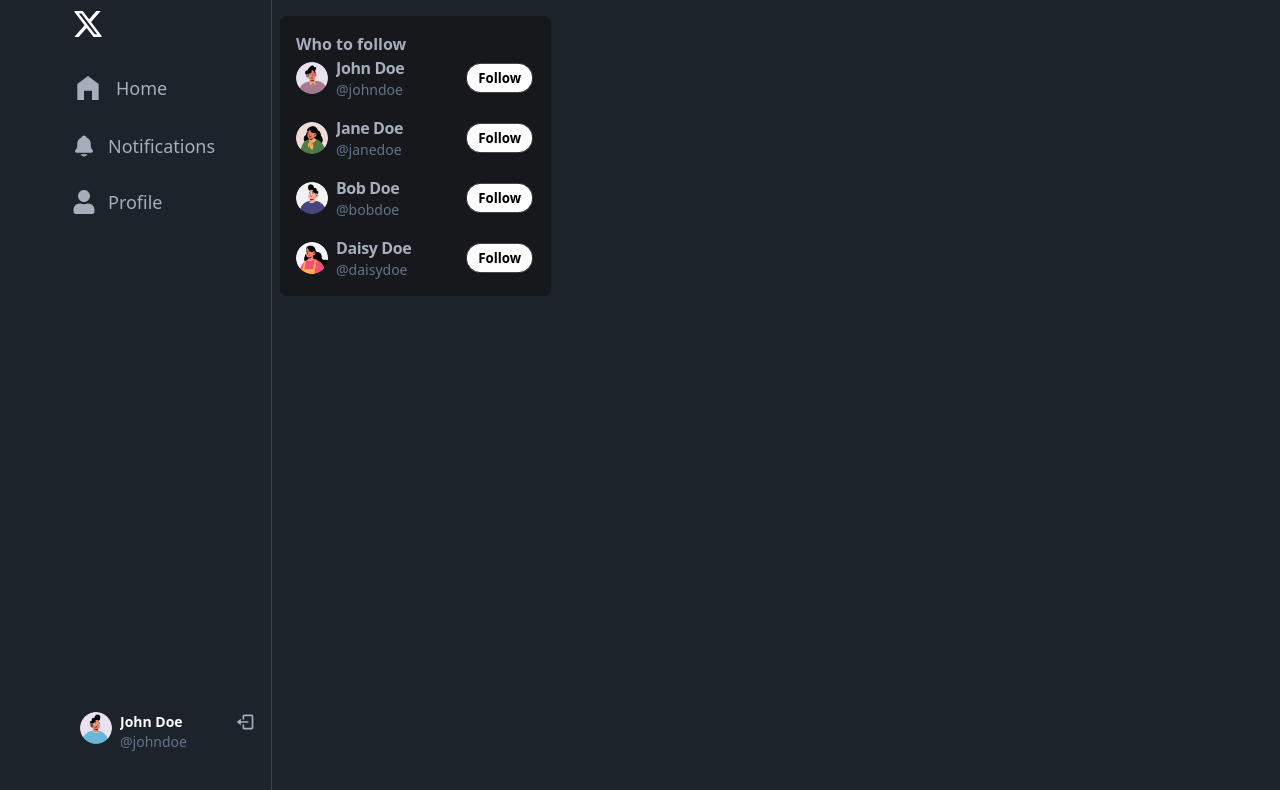
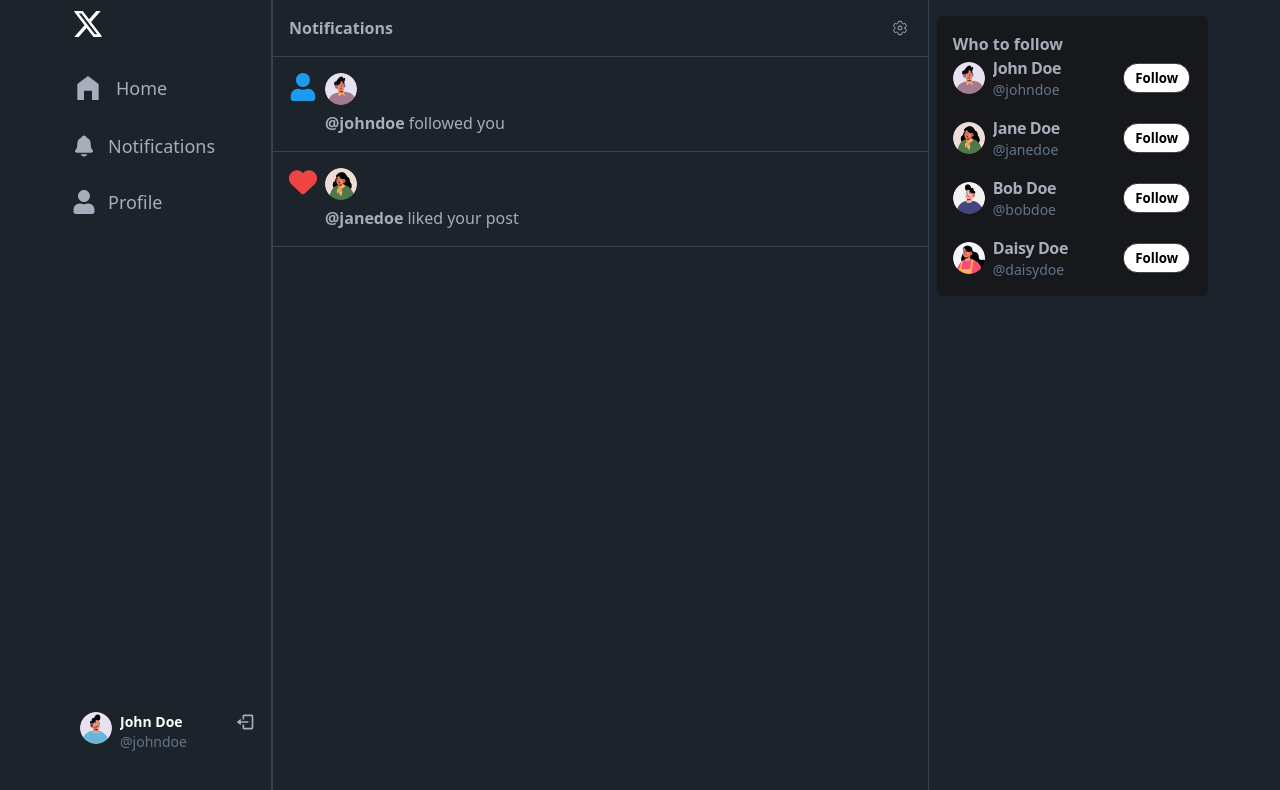
Before and after one commit to ahmedabelrahman-dev/Twitter-app, a React (Vite) app in the folder frontend/: page /notifications in a window 1280 px wide. Shown: the top 790 px of the page. Built offline with nearby package versions, Linux system fonts and the light colour scheme.

Commit message:
feat: added notifications components and route

```diff
--- a/frontend/src/App.jsx
+++ b/frontend/src/App.jsx
@@ -4,6 +4,7 @@
 import SignUpPage from './pages/auth/signup/SignUpPage';
 import Sidebar from './components/common/Sidebar';
 import RightPanel from './components/common/RightPanel';
+import NotificationPage from './pages/notification/NotificationPage';
 function App() {
   return (
     <div className="flex max-w-6xl mx-auto">
@@ -12,6 +13,7 @@
         <Route path="/" element={<HomePage />} />
         <Route path="/signup" element={<SignUpPage />} />
         <Route path="/login" element={<LoginPage />} />
+        <Route path="/notifications" element={<NotificationPage />} />
       </Routes>
       <RightPanel />
     </div>
--- /dev/null
+++ b/frontend/src/components/common/LoadingSpinner.jsx
@@ -0,0 +1,6 @@
+const LoadingSpinner = ({ size = 'md' }) => {
+  const sizeClass = `loading-${size}`;
+
+  return <span className={`loading loading-spinner ${sizeClass}`} />;
+};
+export default LoadingSpinner;
--- /dev/null
+++ b/frontend/src/pages/notification/NotificationPage.jsx
@@ -0,0 +1,98 @@
+import { Link } from 'react-router-dom';
+import LoadingSpinner from '../../components/common/LoadingSpinner.jsx';
+
+import { IoSettingsOutline } from 'react-icons/io5';
+import { FaUser } from 'react-icons/fa';
+import { FaHeart } from 'react-icons/fa6';
+
+const NotificationPage = () => {
+  const isLoading = false;
+  const notifications = [
+    {
+      _id: '1',
+      from: {
+        _id: '1',
+        username: 'johndoe',
+        profileImg: '/avatars/boy2.png',
+      },
+      type: 'follow',
+    },
+    {
+      _id: '2',
+      from: {
+        _id: '2',
+        username: 'janedoe',
+        profileImg: '/avatars/girl1.png',
+      },
+      type: 'like',
+    },
+  ];
+
+  const deleteNotifications = () => {
+    alert('All notifications deleted');
+  };
+
+  return (
+    <>
+      <div className="flex-[4_4_0] border-l border-r border-gray-700 min-h-screen">
+        <div className="flex justify-between items-center p-4 border-b border-gray-700">
+          <p className="font-bold">Notifications</p>
+          <div className="dropdown ">
+            <div tabIndex={0} role="button" className="m-1">
+              <IoSettingsOutline className="w-4" />
+            </div>
+            <ul
+              tabIndex={0}
+              className="dropdown-content z-[1] menu p-2 shadow bg-base-100 rounded-box w-52"
+            >
+              <li>
+                <a onClick={deleteNotifications}>Delete all notifications</a>
+              </li>
+            </ul>
+          </div>
+        </div>
+        {isLoading && (
+          <div className="flex justify-center h-full items-center">
+            <LoadingSpinner size="lg" />
+          </div>
+        )}
+        {notifications?.length === 0 && (
+          <div className="text-center p-4 font-bold">No notifications 🤔</div>
+        )}
+        {notifications?.map((notification) => (
+          <div className="border-b border-gray-700" key={notification._id}>
+            <div className="flex gap-2 p-4">
+              {notification.type === 'follow' && (
+                <FaUser className="w-7 h-7 text-primary" />
+              )}
+              {notification.type === 'like' && (
+                <FaHeart className="w-7 h-7 text-red-500" />
+              )}
+              <Link to={`/profile/${notification.from.username}`}>
+                <div className="avatar">
+                  <div className="w-8 rounded-full">
+                    <img
+                      src={
+                        notification.from.profileImg ||
+                        '/avatar-placeholder.png'
+                      }
+                    />
+                  </div>
+                </div>
+                <div className="flex gap-1">
+                  <span className="font-bold">
+                    @{notification.from.username}
+                  </span>{' '}
+                  {notification.type === 'follow'
+                    ? 'followed you'
+                    : 'liked your post'}
+                </div>
+              </Link>
+            </div>
+          </div>
+        ))}
+      </div>
+    </>
+  );
+};
+export default NotificationPage;
```
